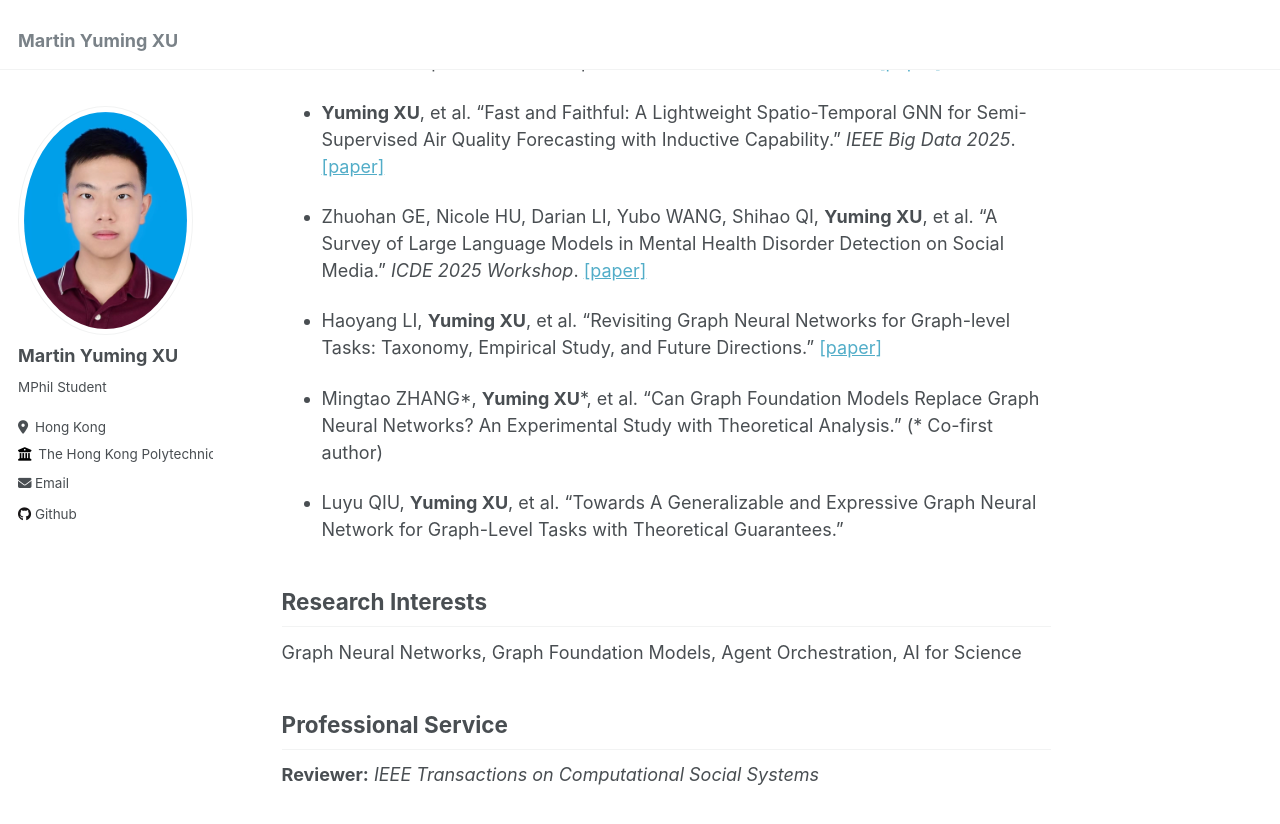
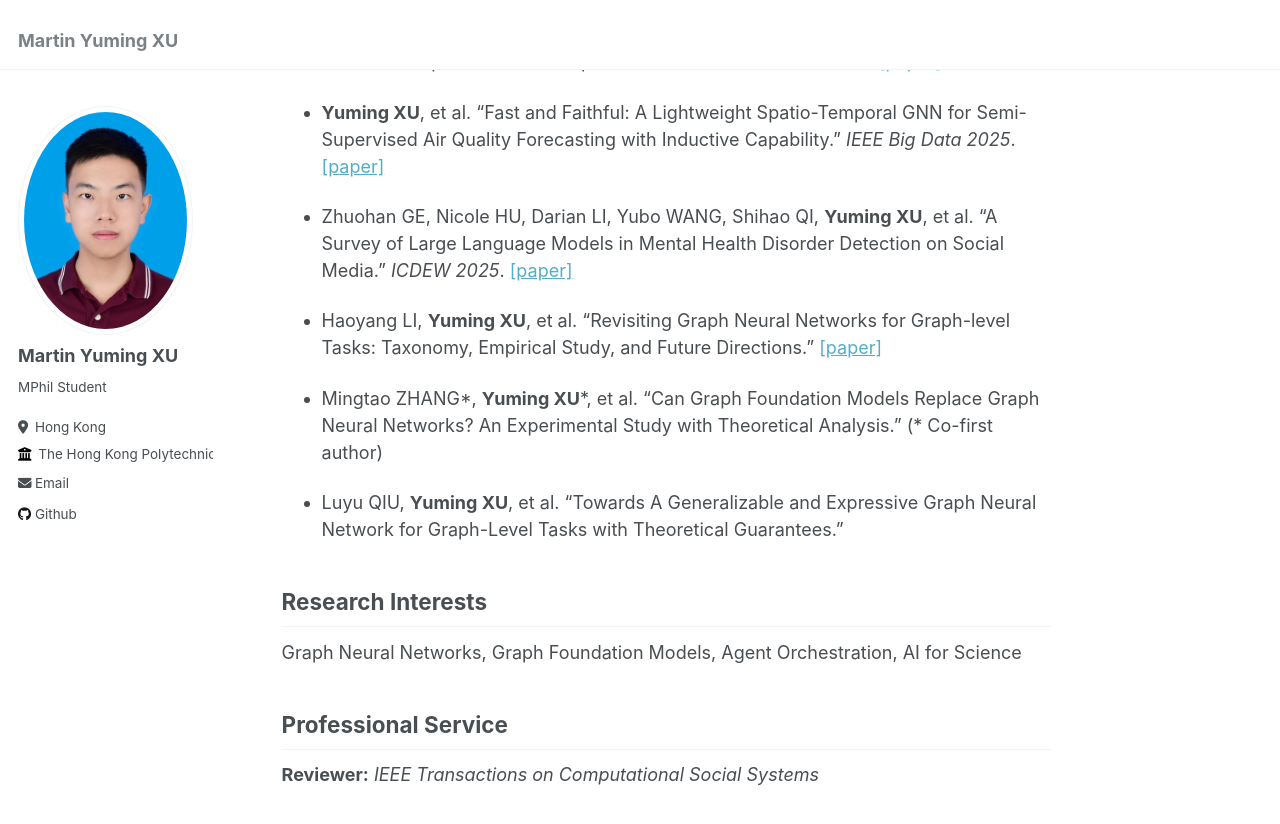
Before and after one commit to thebestFM/thebestFM.github.io, a Jekyll site: the page built from _pages/about.md, in a window 1280 px wide and 900 px high, scrolled down 438 px. Shown: the top 824 px of the window. Built offline with Jekyll 4.4.1, drawn with Linux system fonts in a browser that asks for light colours.

Commit message:
"update"

```diff
--- a/_pages/about.md
+++ b/_pages/about.md
@@ -20,7 +20,7 @@ My research interests include **Graph Neural Networks**, **Graph Foundation Mode
 
 * <strong>Yuming XU</strong>, et al. "Fast and Faithful: A Lightweight Spatio-Temporal GNN for Semi-Supervised Air Quality Forecasting with Inductive Capability." <i>IEEE Big Data 2025</i>. [[paper]](https://www.computer.org/csdl/video-library/video/2dOxDPCBqHm)
 
-* Zhuohan GE, Nicole HU, Darian LI, Yubo WANG, Shihao QI, <strong>Yuming XU</strong>, et al. "A Survey of Large Language Models in Mental Health Disorder Detection on Social Media." <i>ICDE 2025 Workshop</i>. [[paper]](https://arxiv.org/abs/2504.02800v2)
+* Zhuohan GE, Nicole HU, Darian LI, Yubo WANG, Shihao QI, <strong>Yuming XU</strong>, et al. "A Survey of Large Language Models in Mental Health Disorder Detection on Social Media." <i>ICDEW 2025</i>. [[paper]](https://arxiv.org/abs/2504.02800v2)
 
 * Haoyang LI, <strong>Yuming XU</strong>, et al. "Revisiting Graph Neural Networks for Graph-level Tasks: Taxonomy, Empirical Study, and Future Directions." [[paper]](https://arxiv.org/abs/2501.00773v2)
 
```
